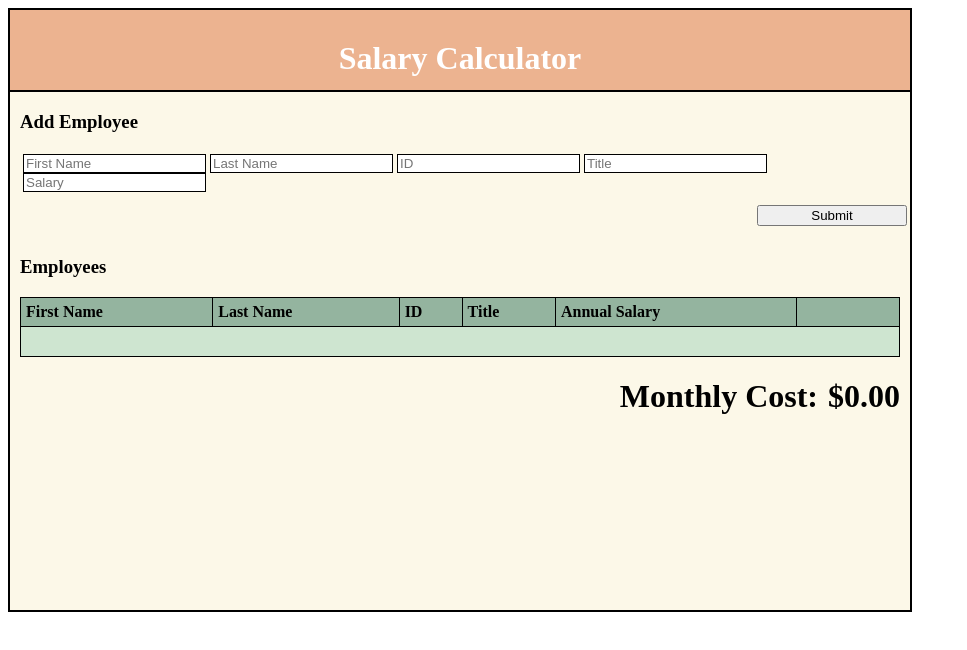
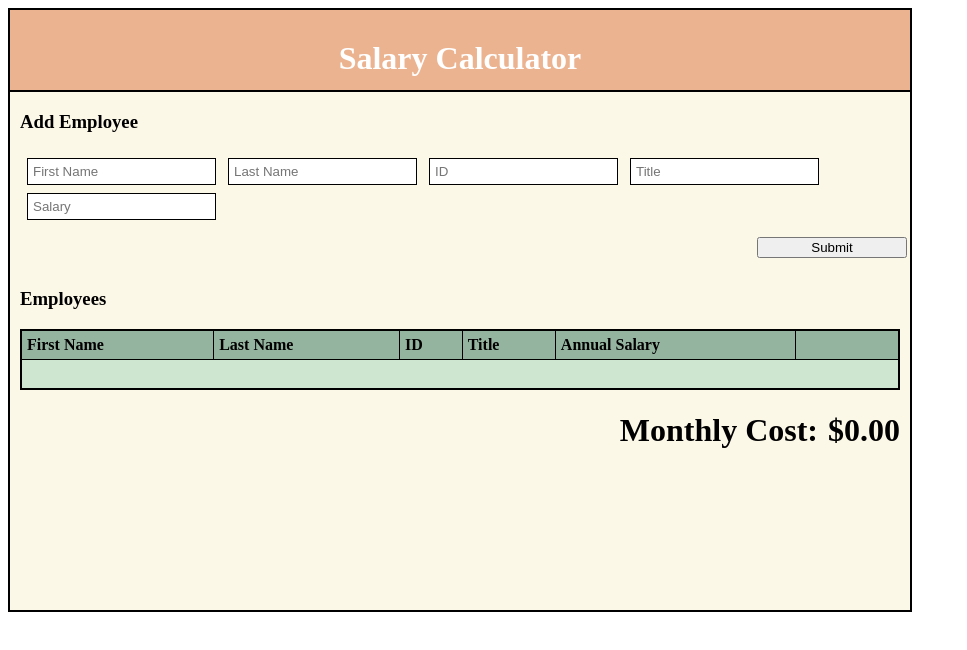
Before and after one commit to mathaimoua/weekend-jquery-salary-calculator, a plain HTML site: page index.html in a window 1280 px wide. Shown: the whole page, without its empty margins (0-967 px from the left). Drawn offline with Linux system fonts and the light colour scheme.

Commit message:
Updated more styling on input fields and added border around main table

```diff
--- a/style.css
+++ b/style.css
@@ -1,10 +1,5 @@
 #submitBtn {
   width: 150px;
-}
-
-#submitDiv {
-  width: 70%;
-  align-items: left;
 }
 
 #submitBtnRow {
@@ -107,6 +102,8 @@ header {
   border-style: solid;
   border-width: 1px;
   border-color: black;
+  padding: 5px;
+  margin: 4px;
 }
 
 .ertd, .salSpace, .delBtnSpace {
@@ -115,3 +112,11 @@ header {
   padding: 5px;
   background-color: white;
 }
+
+#mainTable {
+  border: 2px solid black;
+}
+
+#fieldsRow {
+  width: 100%;
+}
```
